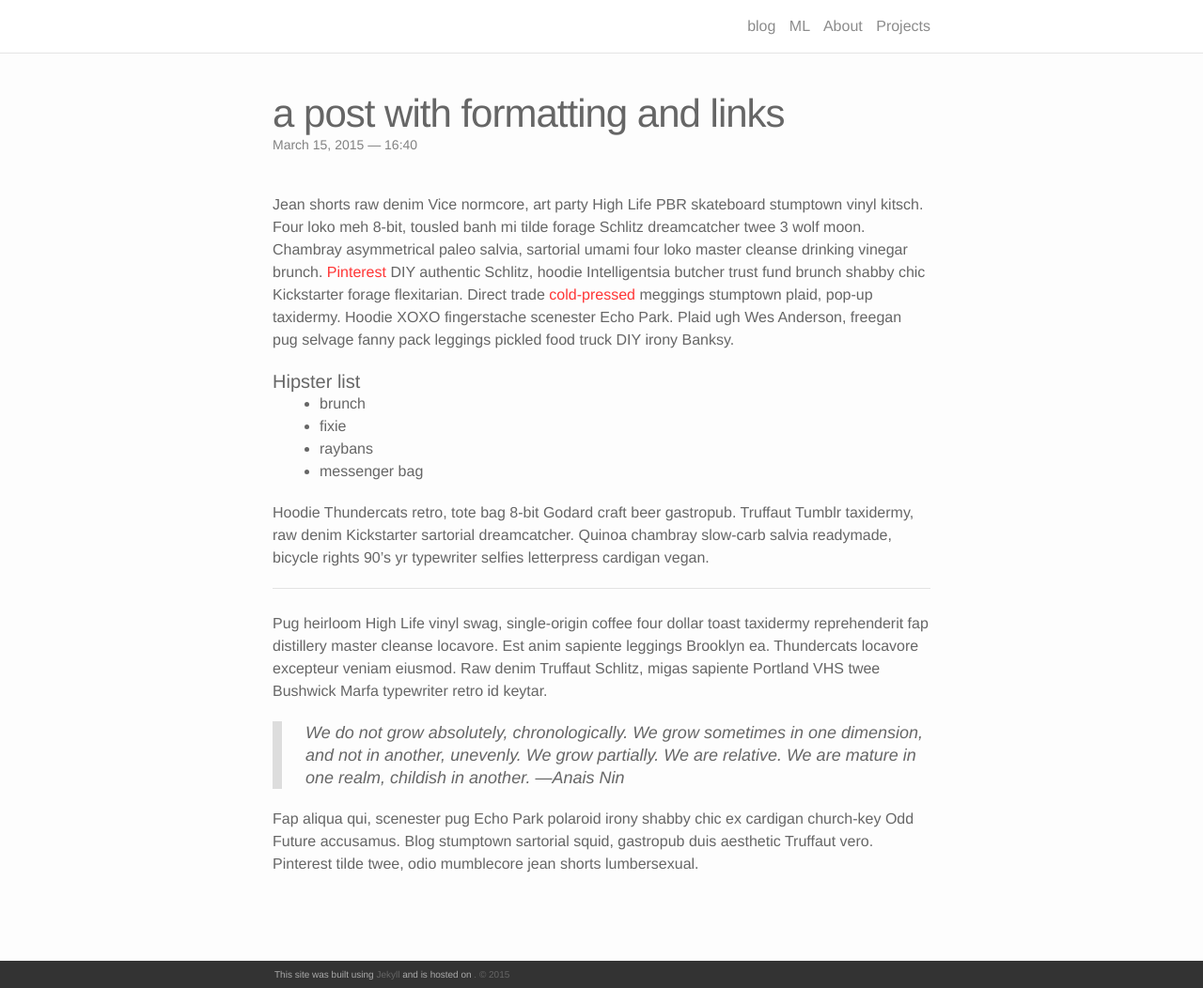
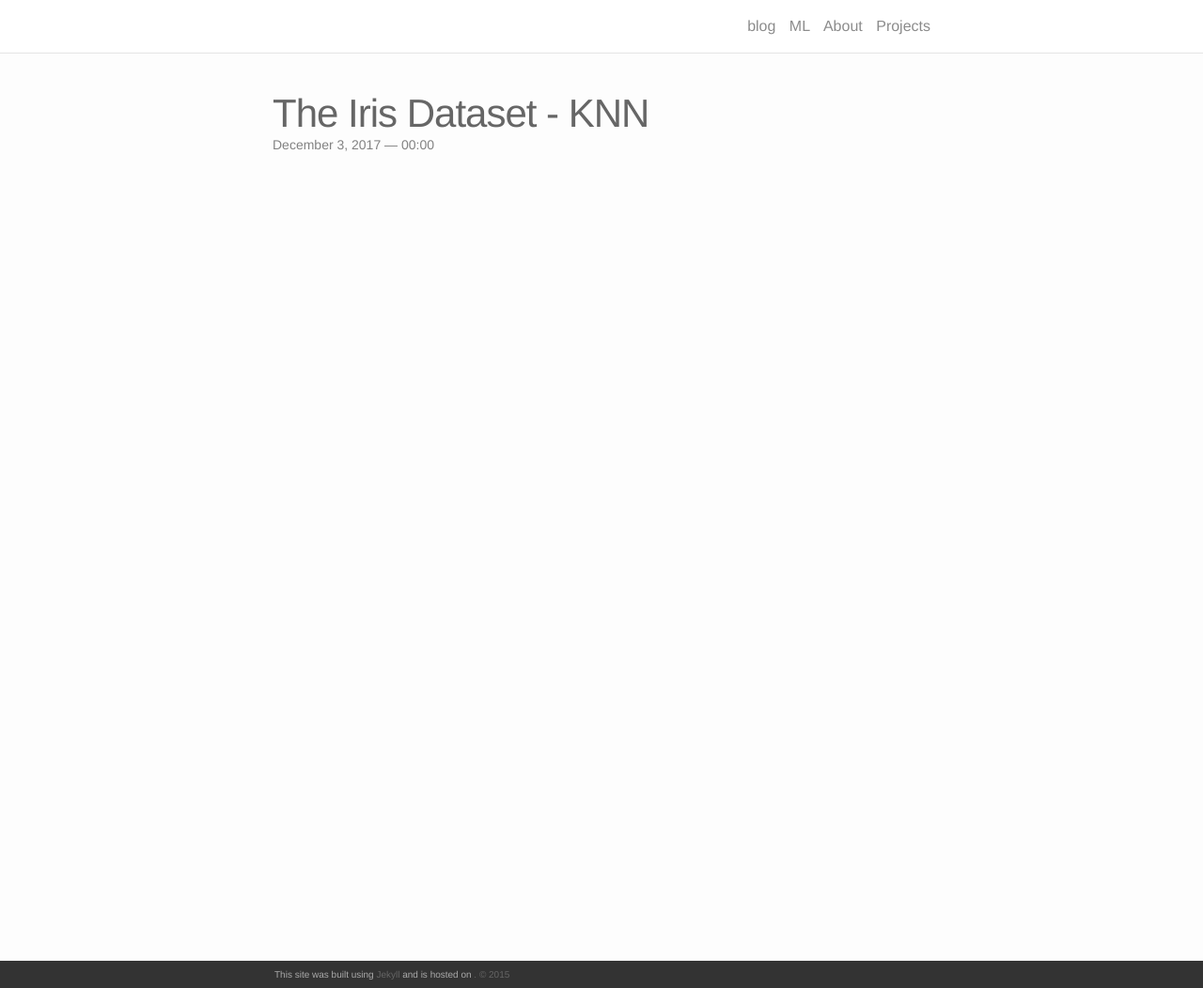
Before and after one commit to Aracelimp/AI-study-guide, a Jekyll site: the page built from _posts/2015-03-15-title.markdown, in a window 1280 px wide and 1052 px high. Shown: the whole window at 94% size. Built offline with Jekyll 4.4.1, drawn with Linux system fonts in a browser that asks for light colours; nearby versions of some CDN libraries.

Commit message:
Update 2015-03-15-title.markdown

```diff
--- a/_posts/2015-03-15-title.markdown
+++ b/_posts/2015-03-15-title.markdown
@@ -1,28 +1,8 @@
 ---
 layout: post
-title:  a post with formatting and links
-date:   2015-03-15 16:40:16
-description: march & april, looking forward to summer
+title: The Iris Dataset - KNN
+date:   2017-12-03 00:00:00
+description: Supervised Learning the Iris Dataset K-NN model
+img: AI-study-guide/img/iris.jpg
+redirect: https://colab.research.google.com/drive/1mNi_S9obg3BOfkFboWOd8dZh32PYQGnW
 ---
-Jean shorts raw denim Vice normcore, art party High Life PBR skateboard stumptown vinyl kitsch. Four loko meh 8-bit, tousled banh mi tilde forage Schlitz dreamcatcher twee 3 wolf moon. Chambray asymmetrical paleo salvia, sartorial umami four loko master cleanse drinking vinegar brunch. <a href="https://www.pinterest.com" target="blank">Pinterest</a> DIY authentic Schlitz, hoodie Intelligentsia butcher trust fund brunch shabby chic Kickstarter forage flexitarian. Direct trade <a href="https://en.wikipedia.org/wiki/Cold-pressed_juice" target="blank">cold-pressed</a> meggings stumptown plaid, pop-up taxidermy. Hoodie XOXO fingerstache scenester Echo Park. Plaid ugh Wes Anderson, freegan pug selvage fanny pack leggings pickled food truck DIY irony Banksy.
-
-#### Hipster list
-<ul>
-	<li>brunch</li>
-	<li>fixie</li>
-	<li>raybans</li>
-	<li>messenger bag</li>
-</ul>
-
-Hoodie Thundercats retro, tote bag 8-bit Godard craft beer gastropub. Truffaut Tumblr taxidermy, raw denim Kickstarter sartorial dreamcatcher. Quinoa chambray slow-carb salvia readymade, bicycle rights 90's yr typewriter selfies letterpress cardigan vegan.
-
-<hr>
-<br/>
-Pug heirloom High Life vinyl swag, single-origin coffee four dollar toast taxidermy reprehenderit fap distillery master cleanse locavore. Est anim sapiente leggings Brooklyn ea. Thundercats locavore excepteur veniam eiusmod. Raw denim Truffaut Schlitz, migas sapiente Portland VHS twee Bushwick Marfa typewriter retro id keytar.
-
-<blockquote>
-	We do not grow absolutely, chronologically. We grow sometimes in one dimension, and not in another, unevenly. We grow partially. We are relative. We are mature in one realm, childish in another.
-	—Anais Nin
-</blockquote>
-
-Fap aliqua qui, scenester pug Echo Park polaroid irony shabby chic ex cardigan church-key Odd Future accusamus. Blog stumptown sartorial squid, gastropub duis aesthetic Truffaut vero. Pinterest tilde twee, odio mumblecore jean shorts lumbersexual.
```
